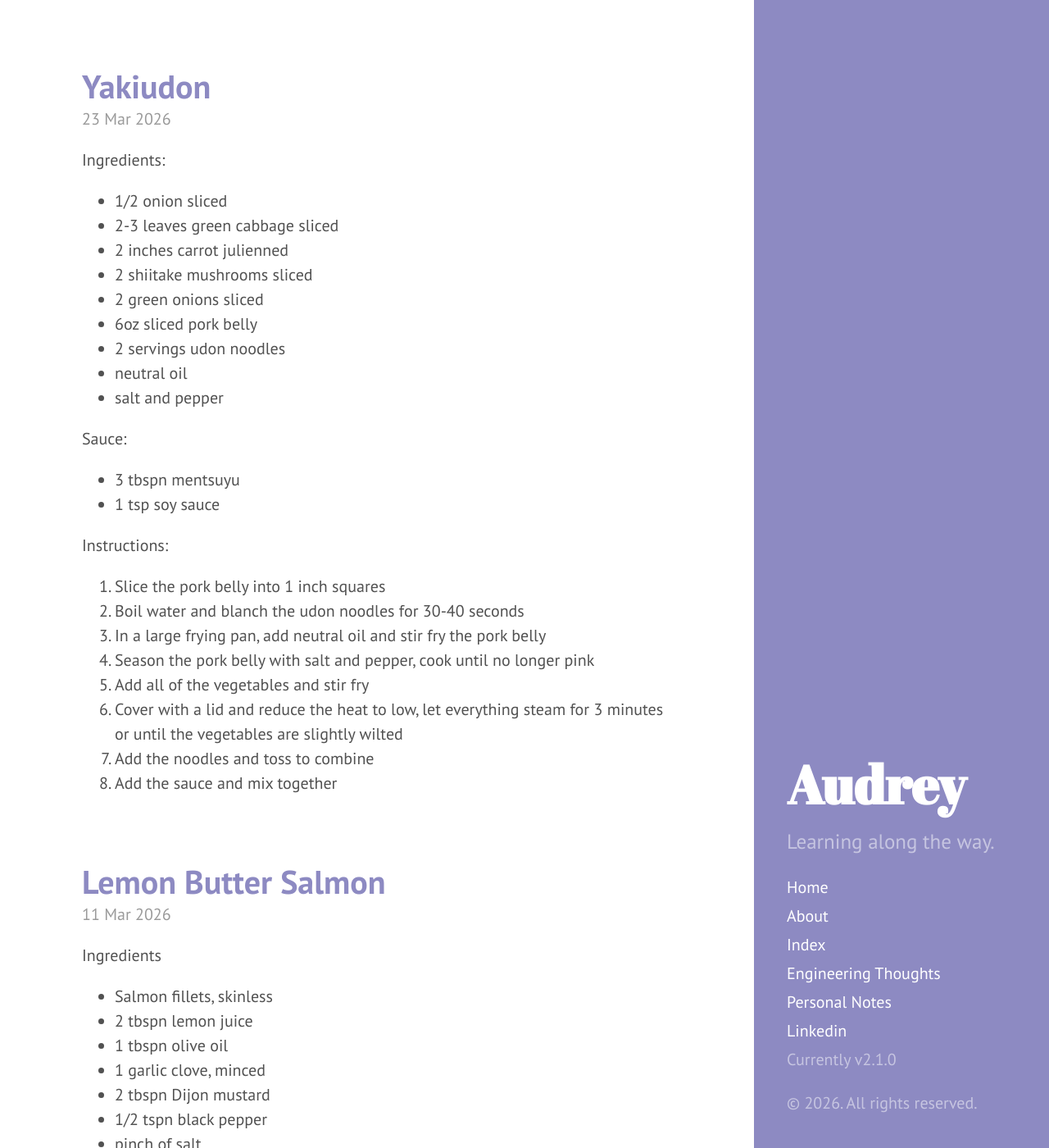
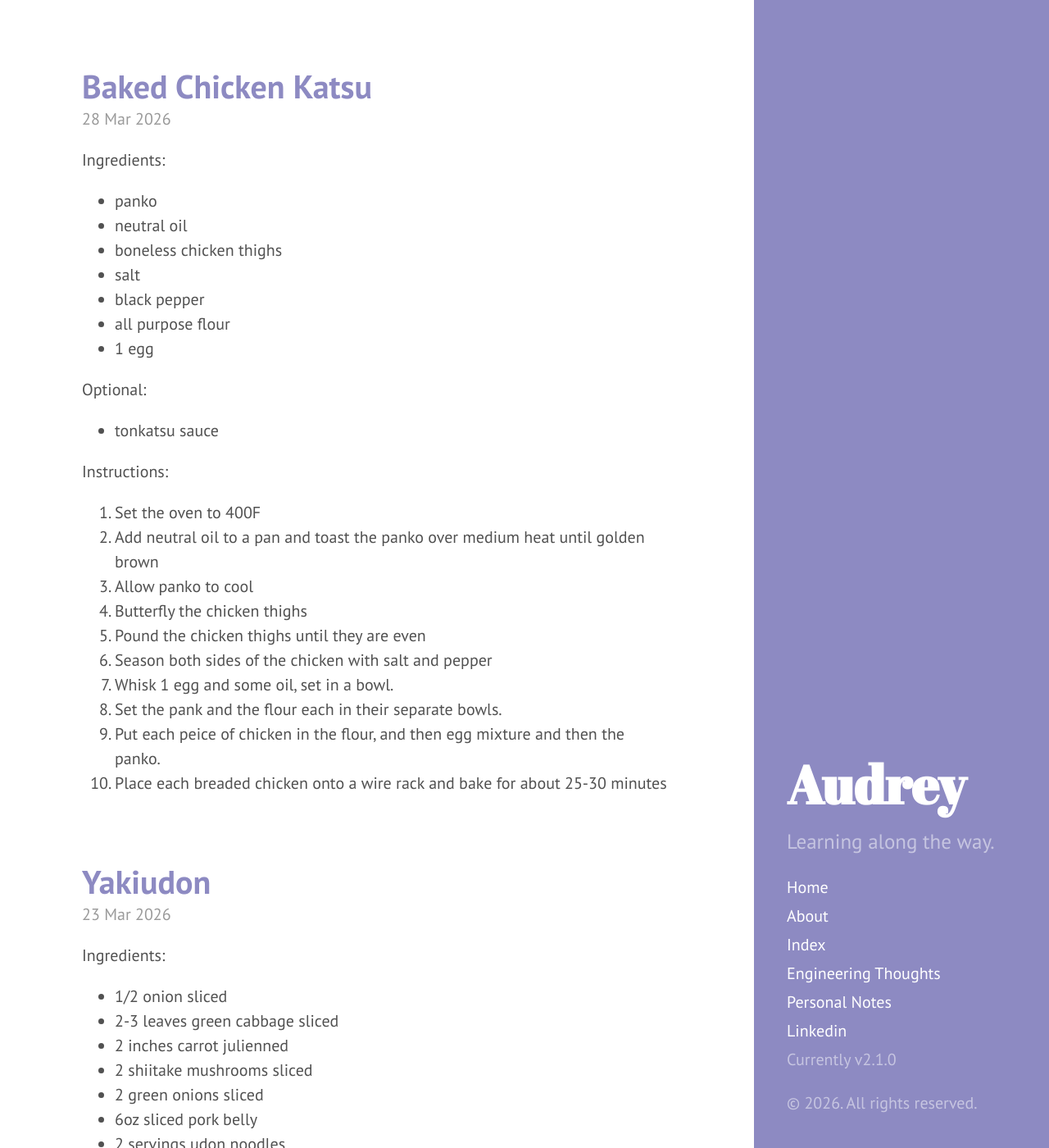
Before and after one commit to audity/audity.github.io, a Jekyll site: the page built from index.html, in a window 1280 px wide and 1400 px high. Shown: the whole window at 82% size. Built offline with Jekyll 4.4.1, drawn with Linux system fonts in a browser that asks for light colours; the list of posts is cut into pages by our own code; some of the changed text lies outside the part shown.

Commit message:
baked chicken katsu + navigation error

```diff
--- /dev/null
+++ b/_posts/2026-03-28-Baked-Chicken-Katsu.md
@@ -0,0 +1,28 @@
+---
+layout: post
+title: Baked Chicken Katsu
+---
+
+Ingredients:
+- panko
+- neutral oil
+- boneless chicken thighs
+- salt
+- black pepper
+- all purpose flour
+- 1 egg
+
+Optional:
+- tonkatsu sauce
+
+Instructions:
+1. Set the oven to 400F
+2. Add neutral oil to a pan and toast the panko over medium heat until golden brown
+3. Allow panko to cool
+4. Butterfly the chicken thighs
+5. Pound the chicken thighs until they are even
+6. Season both sides of the chicken with salt and pepper
+7. Whisk 1 egg and some oil, set in a bowl.
+8. Set the pank and the flour each in their separate bowls.
+9. Put each peice of chicken in the flour, and then egg mixture and then the panko.
+10. Place each breaded chicken onto a wire rack and bake for about 25-30 minutes
--- a/all_posts.md
+++ b/all_posts.md
@@ -13,6 +13,7 @@ December 2025
 [Honey Glazed Carrots](https://audity.github.io/2026/03/10/Honey-Glazed-Carrots/)
 [Lemon Butter Salmon](https://audity.github.io/2026/03/11/Lmeon-Butter-Salmon/)
 [Yakiudon](https://audity.github.io/2026/03/23/Yakiudon/)
+[Baked Chicken Katsu](https://audity.github.io/2026/03/28/Baked-Chicken-Katsu)
 
 --------
 
--- a/index.html
+++ b/index.html
@@ -21,7 +21,7 @@ title: Home
 
 <div class="pagination">
   {% if paginator.next_page %}
-    <a class="pagination-item older" href="{{ site.baseurl }}page{{paginator.next_page}}">Older</a>
+    <a class="pagination-item older" href="{{ site.baseurl }}/page{{paginator.next_page}}">Older</a>
   {% else %}
     <span class="pagination-item older">Older</span>
   {% endif %}
@@ -29,7 +29,7 @@ title: Home
     {% if paginator.page == 2 %}
       <a class="pagination-item newer" href="{{ site.baseurl }}">Newer</a>
     {% else %}
-      <a class="pagination-item newer" href="{{ site.baseurl }}page{{paginator.previous_page}}">Newer</a>
+      <a class="pagination-item newer" href="{{ site.baseurl }}/page{{paginator.previous_page}}">Newer</a>
     {% endif %}
   {% else %}
     <span class="pagination-item newer">Newer</span>
--- a/personal_notes.md
+++ b/personal_notes.md
@@ -13,6 +13,7 @@ Cooking
 [Honey Glazed Carrots](https://audity.github.io/2026/03/10/Honey-Glazed-Carrots/)
 [Lemon Butter Salmon](https://audity.github.io/2026/03/11/Lemon-Butter-Salmon/)
 [Yakiudon](https://audity.github.io/2026/03/23/Yakiudon/)
+[Baked Chicken Katsu](https://audity.github.io/2026/03/28/Baked-Chicken-Katsu)
 
 --------
 
```
